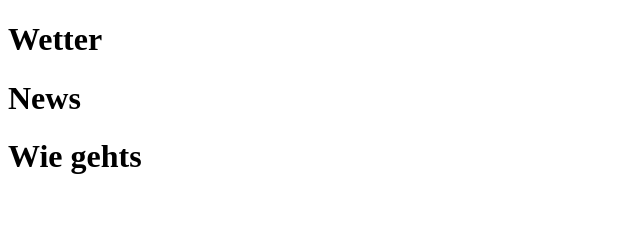
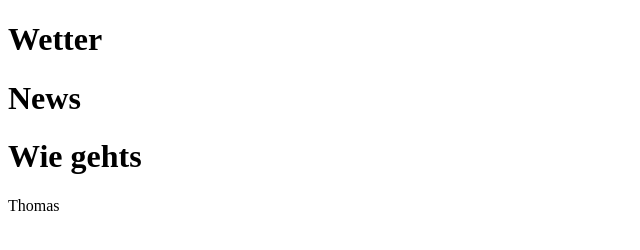
Before and after one commit to RaffaelloG/2ABKUF_HTML_Test, a plain HTML site: page index.html in a window 1280 px wide. Shown: the full height of the page, 0-640 px from the left. Drawn offline with Linux system fonts and the light colour scheme.

Commit message:
Neuer Text

```diff
--- a/index.html
+++ b/index.html
@@ -8,5 +8,6 @@
     <h1>Wetter</h1>
     <h1>News</h1>
     <h1>Wie gehts</h1>
+    <p>Thomas</p>
   </body>
 </html>
```
